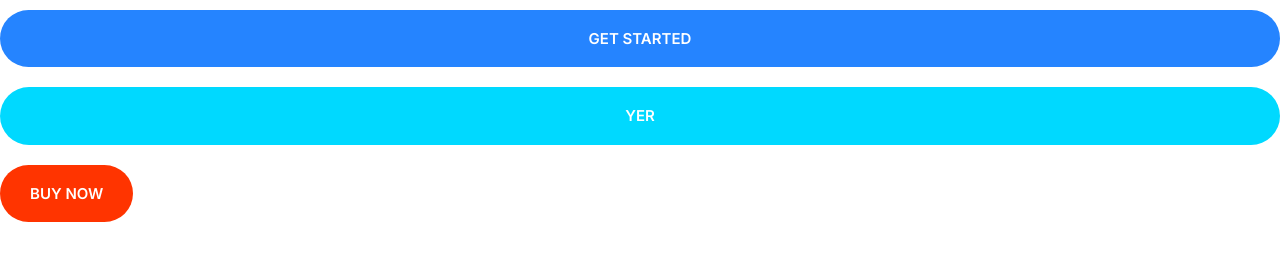
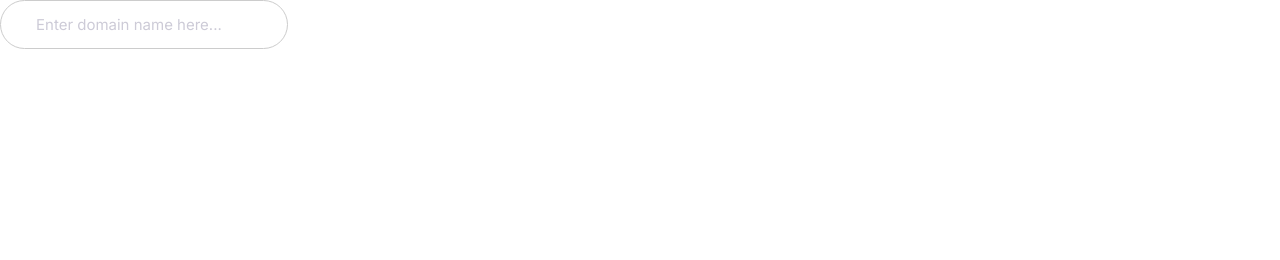
Before and after one commit to yancesario97/moshify, a plain HTML site: page index.html in a window 1280 px wide. Drawn offline with Linux system fonts and the light colour scheme.

Commit message:
Add inputs.

```diff
--- a/css/styles.css
+++ b/css/styles.css
@@ -239,3 +239,24 @@ a{
         font-size: 1.5rem;
     }
 }
+
+/* Inputs */
+
+.input {
+    border-radius: 30px;
+    border: 1px solid #ccc;
+    color: var(--color-heading);
+    font-size: 2rem;
+    outline: 0;
+    padding: 1.5rem 3.5rem;
+}
+
+::placeholder {
+    color: #cdcbd7;
+}
+
+@media screen and (min-width: 1024px){
+    .input {
+        font-size: 1.5rem;
+    }
+}
--- a/index.html
+++ b/index.html
@@ -15,8 +15,6 @@
     <link rel="stylesheet" href="css/styles.css" />
   </head>
   <body>
-    <button class="btn btn--primary btn--block">Get Started</button>
-    <button class="btn btn--secondary btn--block">Yer</button>
-    <button class="btn btn--accent">Buy now</button>
+    <input type="text" class="input" placeholder="Enter domain name here..." />
   </body>
 </html>
```
Also changed, not shown: Components/input.html (added, +1 -0 lines).
